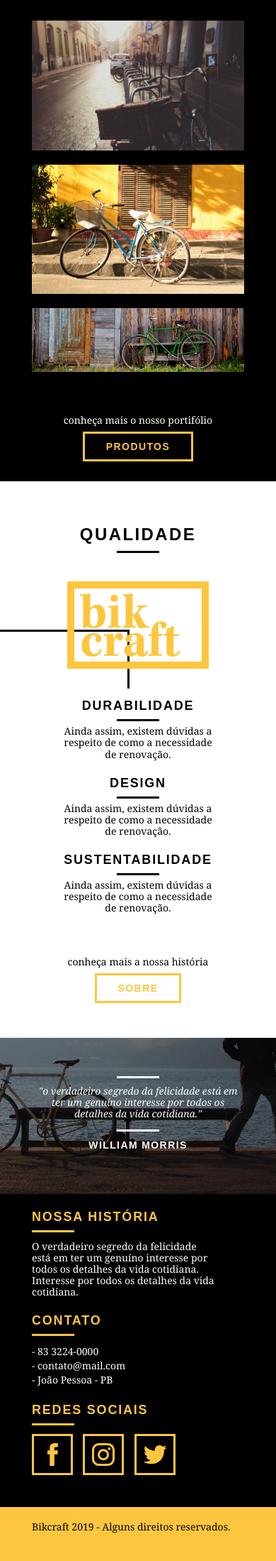
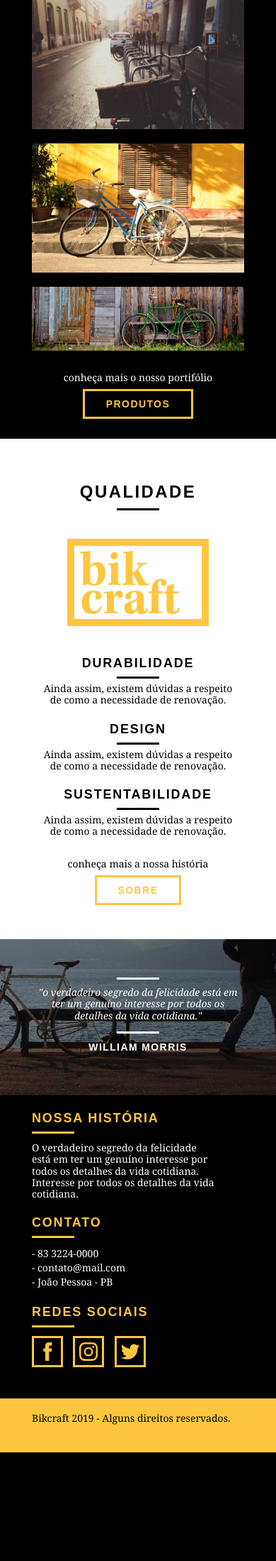
Before and after one commit to kennety94/estudo-front-bikcraft, a PHP site: page / in a window 390 px wide. Shown: the part 1992-4191 px from the top of the page at 71% size. After the commit the page ends 4038 px from the top, so only its background shows below. Run offline with PHP 8.4, Linux system fonts and the light colour scheme.

Commit message:
Tornando a home responsiva

```diff
--- a/css/responsivo.css
+++ b/css/responsivo.css
@@ -38,8 +38,42 @@
 	/* Introdução */
 	.introducao {
 		margin-top: 0;
-		padding-top: 20px;
+		padding-top: 40px;
 		background: url("../img/bg-mobile.jpg") no-repeat center;
 		background-size: cover;
 	}
+
+	.introducao h1 {
+		font-size: 36px;
+	}
+
+	/* Qualidade Home*/
+	.qualidade::after {
+		right: 66px;
+	}
+
+	.qualidade-lista li {
+		padding: 0 10px;
+	}
+
+	.qualidade::after {
+		display: none;
+	}
+
+	/* Footer */
+	.footer-redes ul li a {
+		border: 3px solid #fec63e;
+		display: block;
+		padding: 6px;
+	}
+
+	.footer-redes ul li a img{
+		width: 26px;
+		height: 26px;
+	}
+
+	/* Call */
+	.call {
+		padding-top: 10px;
+	}
 }
--- a/css/style.css
+++ b/css/style.css
@@ -367,9 +367,9 @@
 }
 
 .footer-redes ul li a {
-     border: 3px solid #fec63e;
-     display: block;
-     padding: 10px;
+    border: 3px solid #fec63e;
+    display: block;
+    padding: 10px;
 }
 
 .footer-redes ul li a:hover {
```
